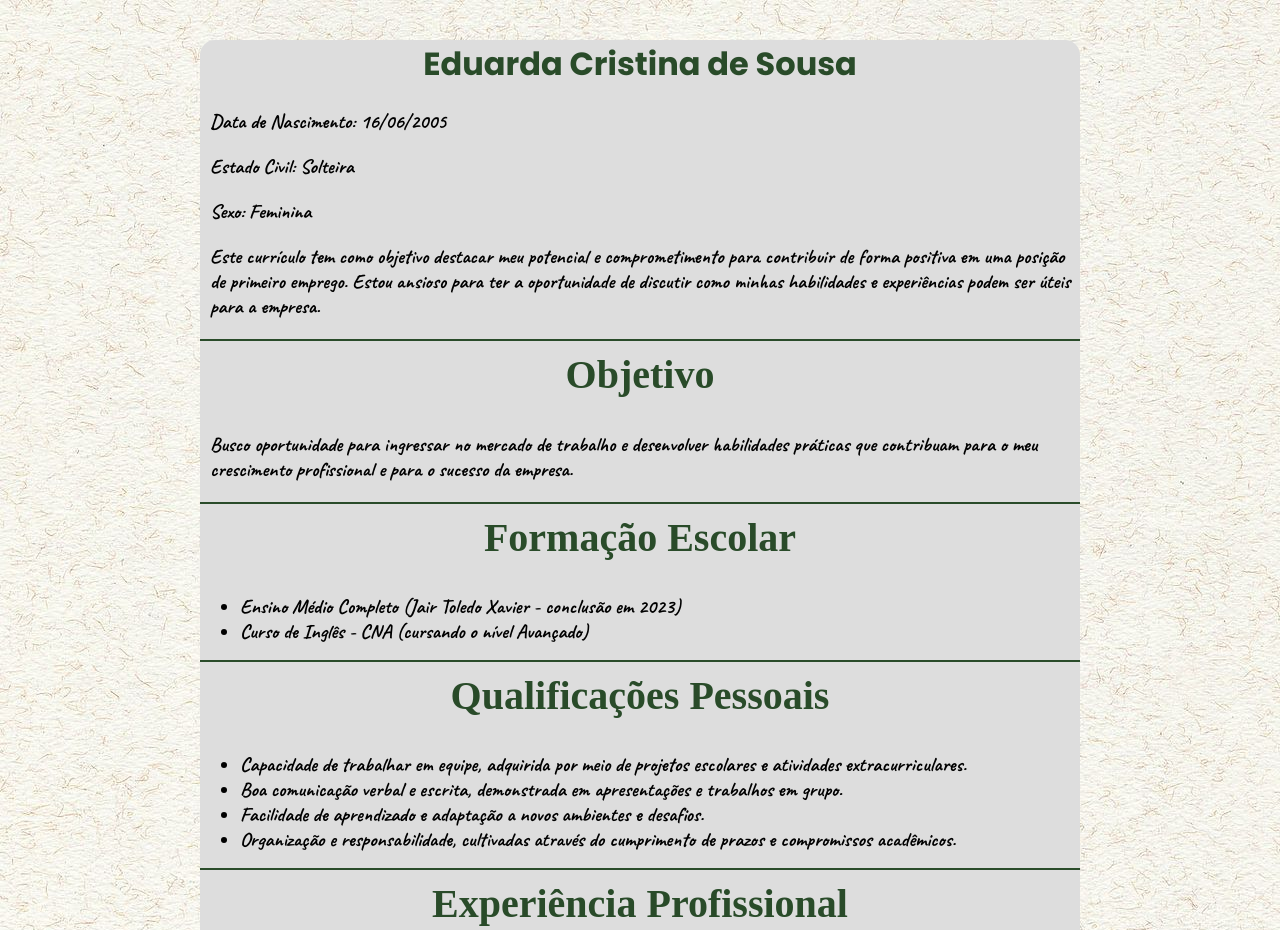
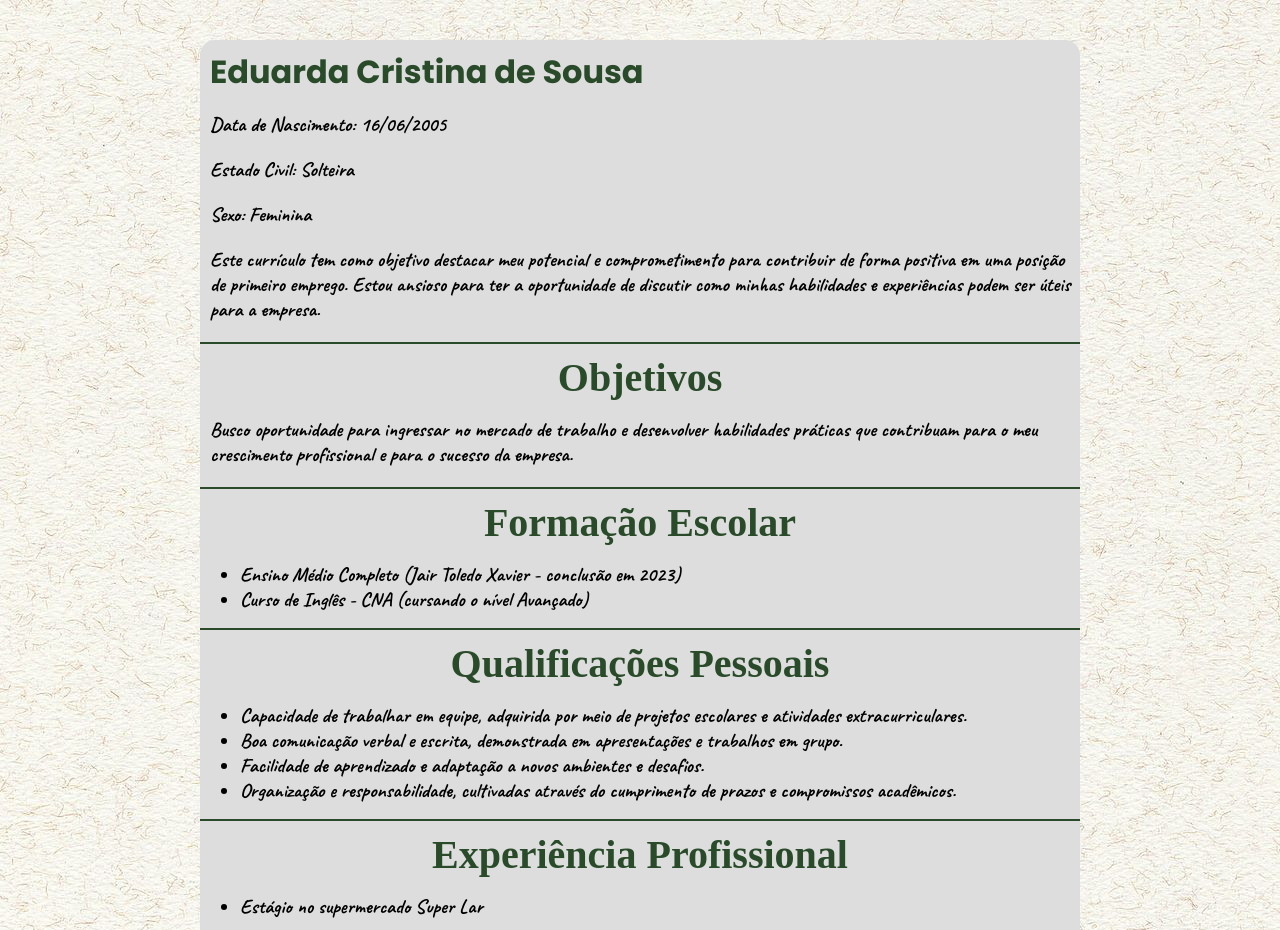
Before and after one commit to dudawizz/curriculo, a plain HTML site: page index.html in a window 1280 px wide. Shown: the top 930 px of the page. Drawn offline with Linux system fonts and the light colour scheme.

Commit message:
finalização do projeto

```diff
--- a/index.html
+++ b/index.html
@@ -21,7 +21,7 @@
 
 <hr>
 
-    <h2>Objetivo</h2>
+    <h2>Objetivos</h2>
     <p>Busco oportunidade para ingressar no mercado de trabalho e desenvolver habilidades práticas que contribuam para o meu crescimento profissional e para o sucesso da empresa.</p>
 
     <hr>
--- a/style.css
+++ b/style.css
@@ -14,7 +14,9 @@ body {
 h1 {
     font-family: Poppins;
     color: #294B29;
-    text-align: center;
+    margin-left: 10px;
+    padding-top: 0.5rem;
+    margin-bottom: 1rem;
 }
 
 h2 {
@@ -22,6 +24,7 @@ h2 {
     text-align: center;
     font-size: 40px;
     margin-top: 10px;
+    margin-bottom: 1rem;
 }
 
 ul li, p {
@@ -52,4 +55,5 @@ hr {
 
 p {
     margin-left: 10px;
+    margin-top: 0;
 }
```
